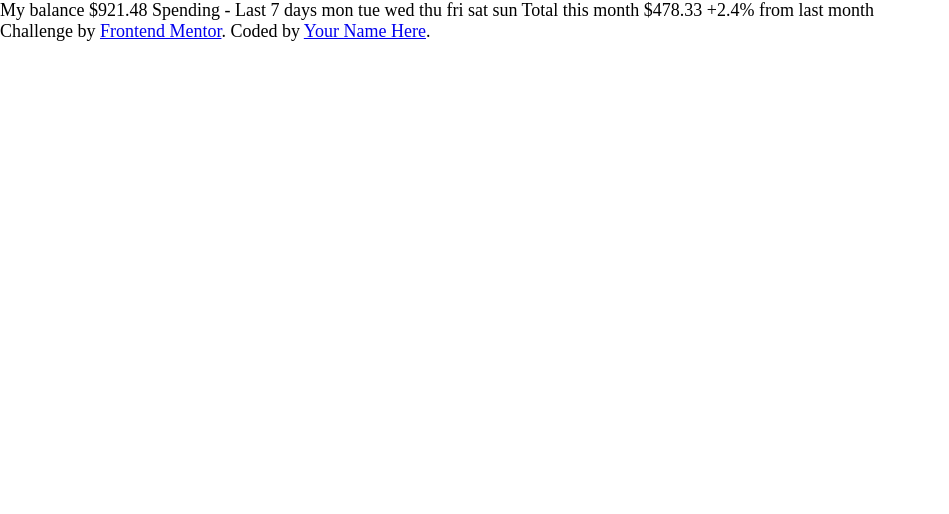
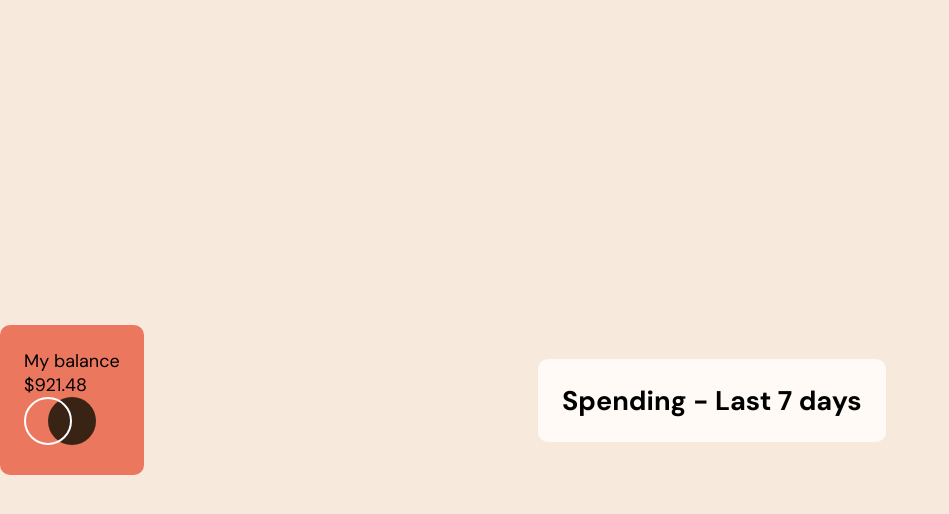
Before and after one commit to kacperkwinta/Expenses-chart-component, a website: page index.html in a window 1280 px wide. Shown: the whole page, without its empty margins (0-949 px from the left). Drawn offline with nearby package versions, Linux system fonts and the light colour scheme; files that its build step writes are made by us from their sources.

Commit message:
basic html && styles

```diff
--- a/index.html
+++ b/index.html
@@ -17,18 +17,30 @@
 			rel="stylesheet"
 		/>
 		<!-- CSS -->
-		<link rel="stylesheet" href="style.css" />
+		<link rel="stylesheet" href="css/style.css" />
 		<title>Frontend Mentor | Expenses chart component</title>
 	</head>
 	<body>
-		My balance $921.48 Spending - Last 7 days mon tue wed thu fri sat sun Total
-		this month $478.33 +2.4% from last month
+		<main>
+			<header>
+				<span>My balance</span>
+				<p>$921.48</p>
+				<img src="images/logo.svg" alt="Logo">
+			</header>
+			<article>
+				<h1>Spending - Last 7 days</h1>
 
-		<div class="attribution">
+
+			</article>
+		</main>
+		<!-- My balance $921.48 Spending - Last 7 days mon tue wed thu fri sat sun Total
+		this month $478.33 +2.4% from last month -->
+
+		<!-- <footer class="attribution">
 			Challenge by
 			<a href="https://www.frontendmentor.io?ref=challenge" target="_blank"
 				>Frontend Mentor</a
 			>. Coded by <a href="#">Your Name Here</a>.
-		</div>
+		</footer> -->
 	</body>
 </html>
--- a/scss/main.scss
+++ b/scss/main.scss
@@ -7,6 +7,7 @@ $color-neutral-2: hsl(28, 10%, 53%);
 $color-neutral-3: hsl(27, 66%, 92%);
 $color-neutral-4: hsl(33, 100%, 98%);
 
+// GENERAL && RESET
 *,
 *::after,
 *::before {
@@ -22,4 +23,35 @@ html {
 
 body {
 	font-size: 1.8rem;
+	font-family: "DM Sans", sans-serif;
+	background-color: $color-neutral-3;
 }
+
+// CUSTOM STYLES
+main {
+	height: 100vh;
+
+	display: flex;
+	align-items: center;
+	justify-content: center;
+}
+
+header {
+	padding: 2.4rem;
+	border-radius: 1rem;
+	background-color: $color-primary-1;
+}
+
+article {
+	max-width: 45rem;
+	margin: 0 auto;
+	border-radius: 1rem;
+	padding: 2.4rem;
+	background-color: $color-neutral-4;
+}
+
+// SPACING SYSTEM (px)
+// 2 / 4 / 8 / 12 / 16 / 24 / 32 / 48 / 64 / 80 / 96 / 128
+
+// FONT SIZE SYSTEM (px)
+// 10 / 12 / 14 / 16 / 18 / 20 / 24 / 30 / 36 / 44 / 52 / 62 / 74 / 86 / 98
```
Also changed, not shown: css/style.css (added).
